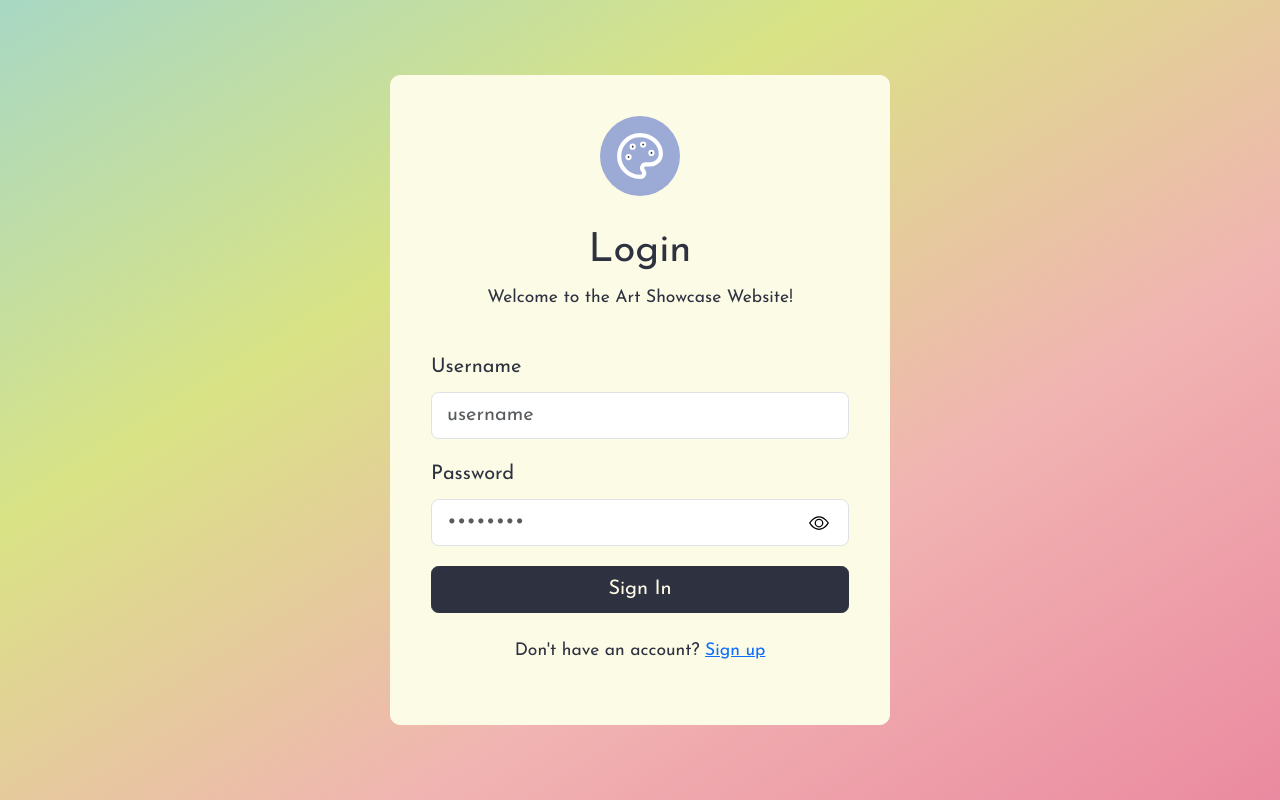
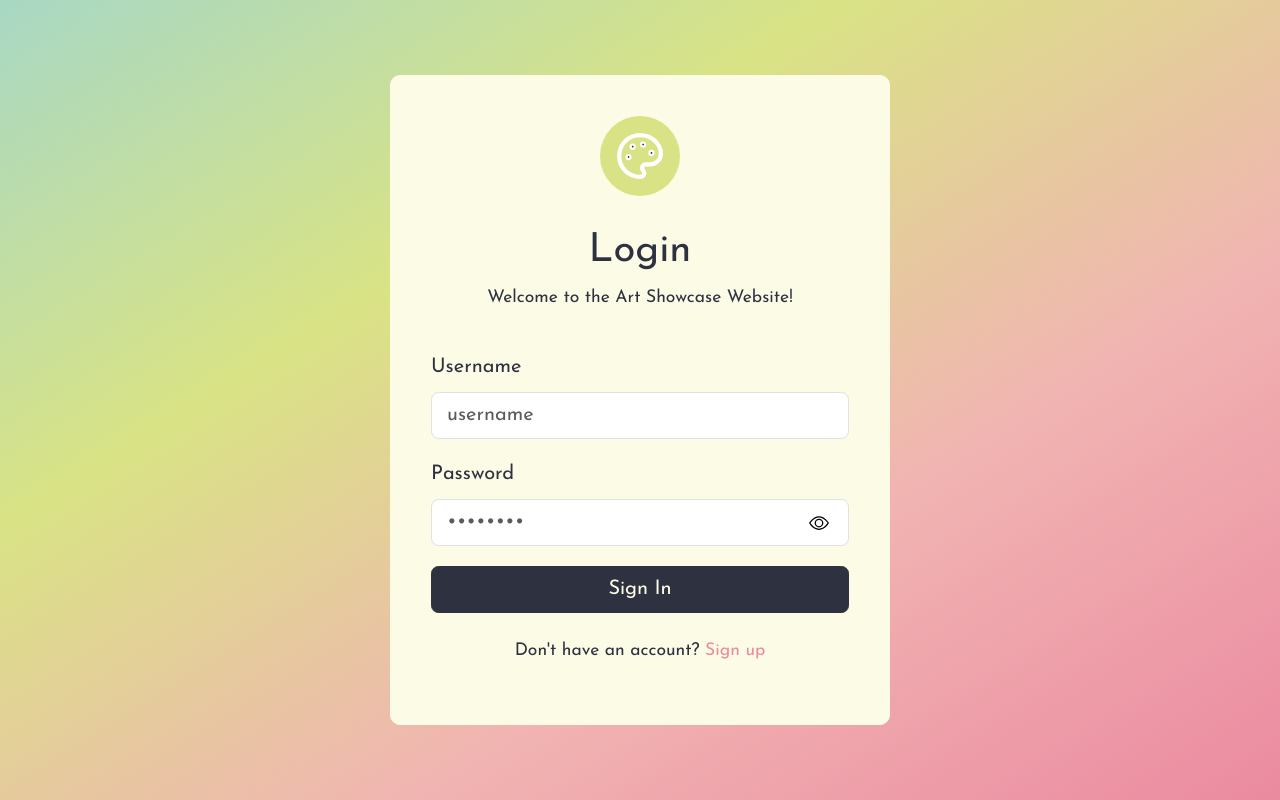
Before and after one commit to alyyu0/artshowcase, a React app in the folder frontend/: page /login in a window 1280 px wide. Built offline with nearby package versions, Linux system fonts and the light colour scheme; the HTML template or start-up script is replaced by a standard one.

Commit message:
base files

```diff
--- a/frontend/src/App.css
+++ b/frontend/src/App.css
@@ -85,10 +85,20 @@ body {
 .palette-circle {
   width: 80px;
   height: 80px;
-  background-color: #9CABD6;
+  background-color: #D9E385;
   border-radius: 50%;
   display: flex;
   justify-content: center;
   align-items: center;
-  margin: 0 auto 0.3rem auto; /* centers it */
+  margin: 0 auto 0.3rem auto;
 }
+
+.custom-link {
+  text-decoration: none;
+  color: #EB8AA0;
+}
+
+.custom-link:hover {
+  text-decoration: none;
+  color: #F1B4B2;
+}
--- a/frontend/src/pages/Login.jsx
+++ b/frontend/src/pages/Login.jsx
@@ -51,7 +51,7 @@ function Login() {
                 placeholder="••••••••"
                 value={password}
                 onChange={(e) => setPassword(e.target.value)}
-                style={{ paddingRight: '2.5rem' }} // space for the icon
+                style={{ paddingRight: '2.5rem' }}
               />
               <span
                 onClick={() => setShowPassword((prev) => !prev)}
@@ -74,7 +74,7 @@ function Login() {
         </Form>
 
         <p className="form-text">
-          Don't have an account? <Link to="/signup">Sign up</Link>
+          Don't have an account? <Link to="/signup" className="custom-link">Sign up</Link>
         </p>
       </div>
     </div>
--- a/frontend/src/pages/Signup.jsx
+++ b/frontend/src/pages/Signup.jsx
@@ -1,9 +1,10 @@
-// Signup.jsx
 function Signup() {
+
   return (
-    <div style={{ textAlign: 'center', marginTop: '2rem' }}>
-      <h1>Signup Page</h1>
-      <p>Work in progress...</p>
+    <div className="funky-gradient">
+      <div className="white-container">
+
+      </div>
     </div>
   );
 }
```
